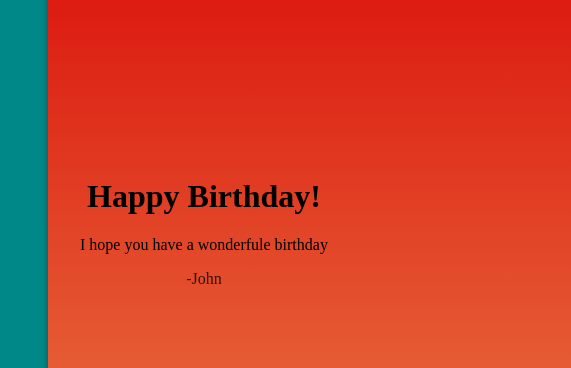
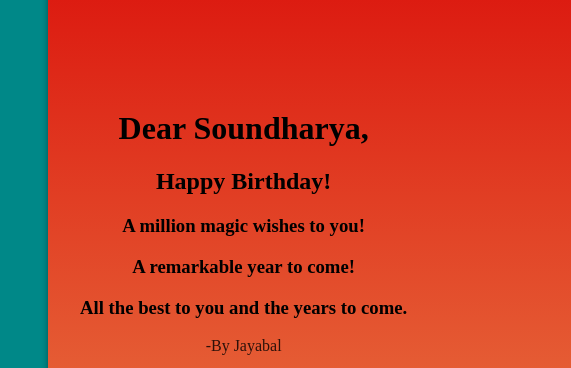
Before and after one commit to jayabal90/birthdaywishes, a plain HTML site: page index.html in a window 1280 px wide. Shown: the part 120-488 px from the top of the page, 0-571 px from the left. Drawn offline with Linux system fonts and the light colour scheme.

Commit message:
changes wishes

```diff
--- a/index.html
+++ b/index.html
@@ -12,9 +12,12 @@
     <div class="card">
         <img src="./birthday-hearts.gif" alt="birthday" class="birthday">
         <div class="text">
-            <h1>Happy Birthday!</h1>
-            <p>I hope you have a wonderfule birthday</p>
-            <p class="muted"> -John</p>
+            <h1>Dear Soundharya,</h1>
+            <h2>Happy Birthday!</h2>
+            <h3>A million magic wishes to you!</h3>
+            <h3>A remarkable year to come!</h3>
+            <h3>All the best to you and the years to come.</h3>
+            <p class="muted"> -By Jayabal</p>
             <div class="space">
 
             </div>
```
